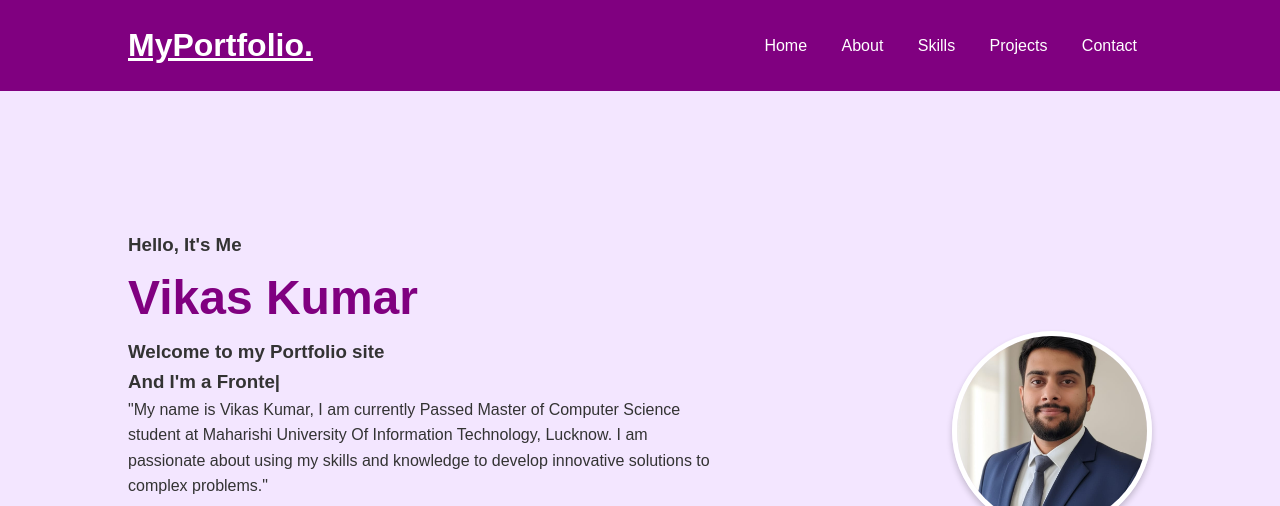
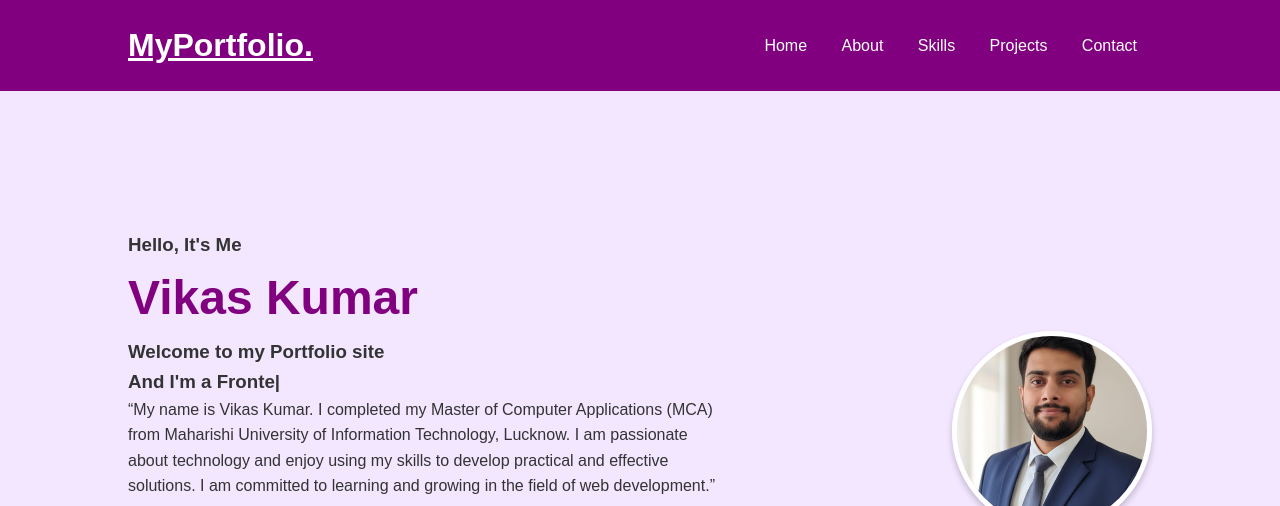
Before and after one commit to Chourasia-Dewakar/My-Portfolio, a plain HTML site: page index.html in a window 1280 px wide. Shown: the top 506 px of the page. Drawn offline with nearby package versions, Linux system fonts and the light colour scheme.

Commit message:
Update index.html

```diff
--- a/index.html
+++ b/index.html
@@ -31,8 +31,7 @@
             <h1>Vikas Kumar</h1>
             <h3>Welcome to my Portfolio site</h3>
             <h3>And I'm a <span class="multiple-text"></span></h3>
-            <p>"My name is Vikas Kumar, I am currently Passed Master of Computer Science student at Maharishi University Of Information Technology, Lucknow.
-                I am passionate about using my skills and knowledge to develop innovative solutions to complex problems."</p>
+            <p>“My name is Vikas Kumar. I completed my Master of Computer Applications (MCA) from Maharishi University of Information Technology, Lucknow. I am passionate about technology and enjoy using my skills to develop practical and effective solutions. I am committed to learning and growing in the field of web development.”</p>
             <div class="social-media">
                 <a href="https://www.facebook.com/profile.php?id=100084675127125" style="--i:7;"><i class='bx bxl-facebook'></i></a>
                 <a href="https://www.instagram.com/offical_vikas_chourasia_6394/?hl=en" style="--i:8;"><i class='bx bxl-instagram'></i></a>
@@ -111,6 +110,7 @@
     <section id="contact">
     <h2>Contact Me</h2>
     <p>If you have any questions or would like to work together, feel free to reach out!</p>
+
     <form action="https://formspree.io/f/xwpbgwgn" method="POST">
         <input type="text" name="name" placeholder="Your Name" required>
         <input type="email" name="email" placeholder="Your Email" required>
@@ -119,6 +119,7 @@
         <button type="submit">Send Message</button>
     </form>
 </section>
+
 
     <script src="https://unpkg.com/typed.js@2.1.0/dist/typed.umd.js"></script>
     <script src="script.js"></script>
```
Lines whose indentation alone changed are shown as unchanged.
